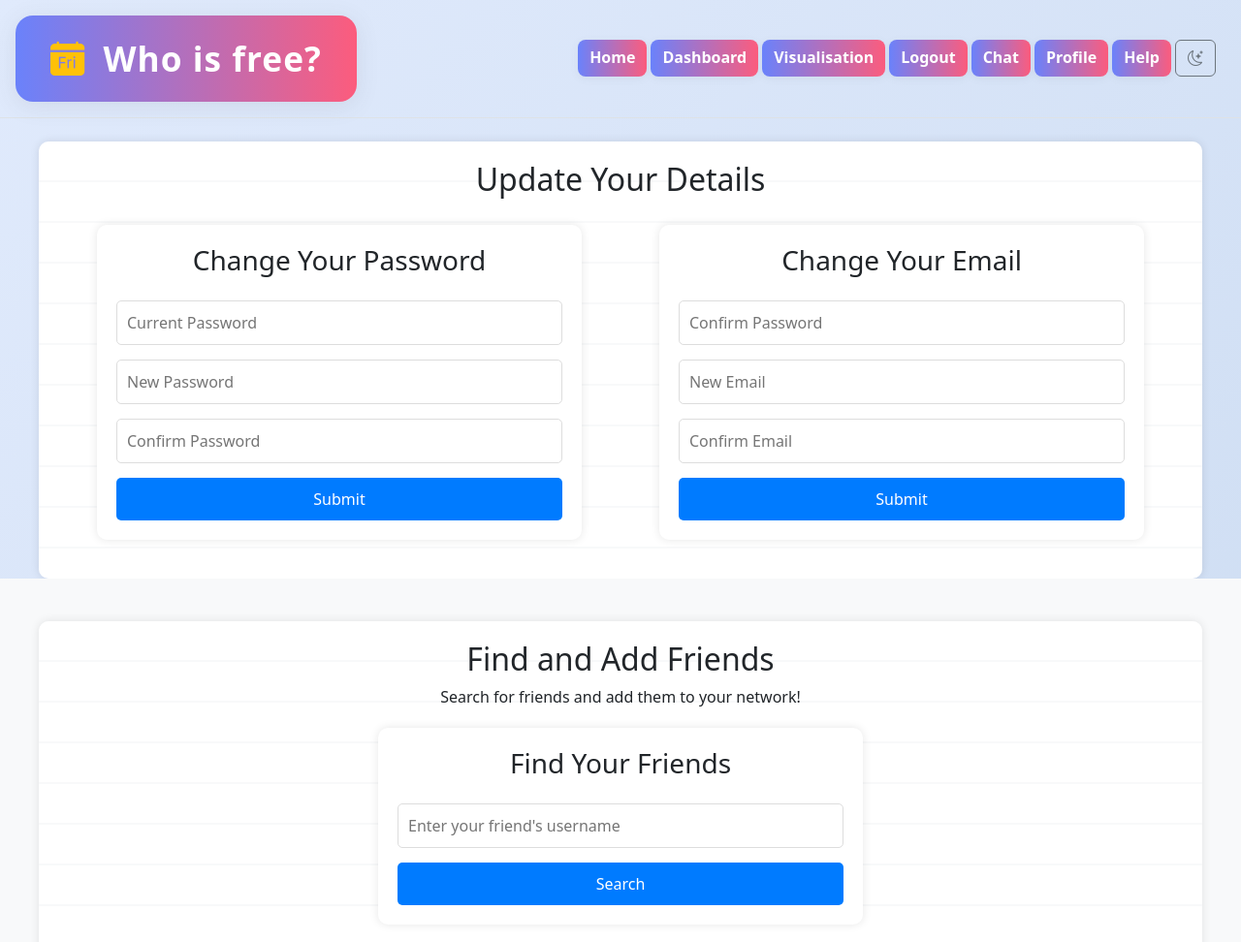
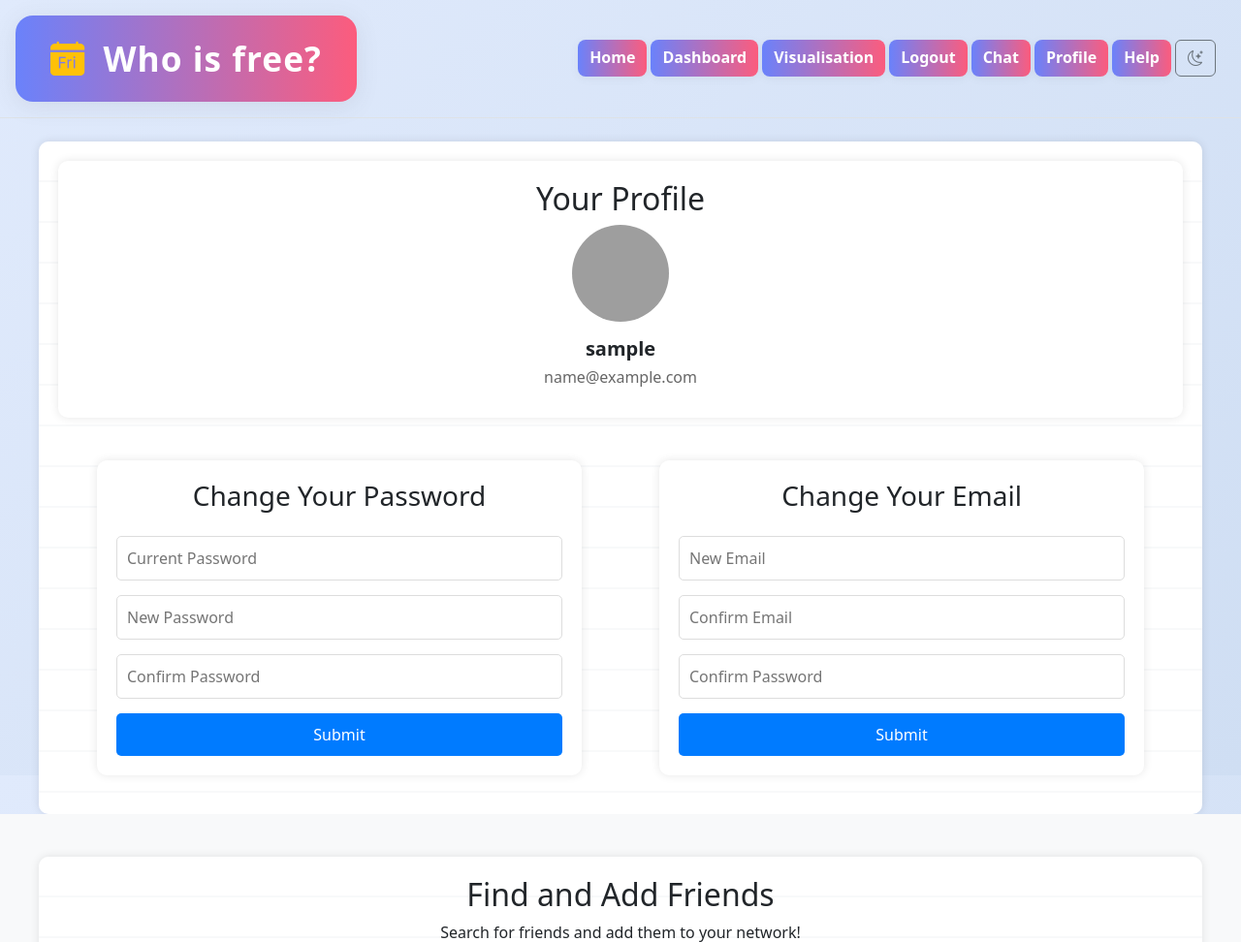
Before and after one commit to namhai2307/CITS3403_GROUP_PROJECT, a Flask app: page /profile in a window 1280 px wide. Shown: the top 972 px of the page at 97% size. Run offline with Flask 3, Linux system fonts and the light colour scheme; the visitor is signed in with stand-in values (Sample User, id 1); data that the repository does not hold is empty; parts of the project's set-up code (start-up, migrations or seed data) failed here and were passed over; some libraries are stand-ins or nearby versions; grey boxes are pictures that could not be loaded.

Commit message:
Added change email & password functionality for users

```diff
--- a/app/routes.py
+++ b/app/routes.py
@@ -504,7 +504,7 @@ def remove_friend(friend_id):
 @login_required
 def cancel_friend_request(friendship_id):
     """
-    Cancel a friend request sent by the current user.
+    Cancel a friend request sent by the
     """
     friendship = Friendship.query.get_or_404(friendship_id)
     if friendship.user_id == current_user.id and friendship.status == 'pending':
@@ -646,3 +646,66 @@ def get_messages(friend_id):
     ]
 
     return jsonify(messages_data)
+
+@main.route('/change_password', methods=['POST'])
+@login_required
+def change_password():
+    """
+    Handle password change for the logged-in user.
+    Checks on the backend to ensure the new password is not the same as the old one,
+    and that it meets the required criteria.
+    """
+    old_password = request.form.get('oldPassword')
+    new_password = request.form.get('newPassword')
+    conf_password = request.form.get('confPassword')
+
+    if not current_user.check_password(old_password):
+        flash('Current password is incorrect.', 'error')
+        return redirect(url_for('main.profile'))
+
+    if current_user.check_password(new_password):
+        flash('New password cannot be the same as the current password.', 'error')
+        return redirect(url_for('main.profile'))
+
+    if len(new_password) < 8:
+        flash('New password must be at least 8 characters long.', 'error')
+        return redirect(url_for('main.profile'))
+
+    if new_password != conf_password:
+        flash('New passwords do not match.', 'error')
+        return redirect(url_for('main.profile'))
+
+    current_user.set_password(new_password)
+    db.session.commit()
+    flash('Password changed successfully!', 'success')
+    return redirect(url_for('main.profile'))
+
+@main.route('/change_email', methods=['POST'])
+@login_required
+def change_email():
+    """
+    Handle email change for the logged-in user.
+    Checks on the backend to ensure the new email is not the same as the old one,
+    and that it meets the required criteria.
+    """
+    password = request.form.get('password')
+    new_email = request.form.get('newEmail')
+    conf_email = request.form.get('confEmail')
+
+    if not current_user.check_password(password):
+        flash('Password is incorrect.', 'error')
+        return redirect(url_for('main.profile'))
+
+    if new_email != conf_email:
+        flash('New emails do not match.', 'error')
+        return redirect(url_for('main.profile'))
+
+    existing_user = User.query.filter_by(email=new_email).first()
+    if existing_user:
+        flash('This email is already in use.', 'error')
+        return redirect(url_for('main.profile'))
+
+    current_user.email = new_email
+    db.session.commit()
+    flash('Email changed successfully!', 'success')
+    return redirect(url_for('main.profile'))
--- a/app/static/profilescript.js
+++ b/app/static/profilescript.js
@@ -55,3 +55,32 @@ document.getElementById('search-button').addEventListener('click', function () {
         });
     }
 });
+
+function validatePassword() {
+    const newPassword = document.getElementById('newPassword').value;
+    const confPassword = document.getElementById('confPassword').value;
+
+    if (newPassword !== confPassword) {
+        alert('New passwords do not match.');
+        return false;
+    }
+
+    if (newPassword.length < 8) {
+        alert('Password must be at least 8 characters long.');
+        return false;
+    }
+
+    return true;
+}
+
+function validateEmail() {
+    const newEmail = document.getElementById('newEmail').value;
+    const confEmail = document.getElementById('confEmail').value;
+
+    if (newEmail !== confEmail) {
+        alert('Emails do not match.');
+        return false;
+    }
+
+    return true;
+}
--- a/app/static/profilestyle.css
+++ b/app/static/profilestyle.css
@@ -119,6 +119,35 @@ h5 {
     background-color: #0056b3;
 }
 
+/* Profile details styling */
+.profile-details {
+    background: #ffffff;
+    border-radius: 10px;
+    box-shadow: 0 0 10px rgba(0, 0, 0, 0.1);
+    padding: 20px;
+    margin-bottom: 20px;
+    text-align: center;
+}
+
+.profile-details h3 {
+    font-size: 20px;
+    font-weight: bold;
+    margin-bottom: 5px;
+}
+
+.profile-details p {
+    font-size: 16px;
+    color: #666;
+    margin-bottom: 10px;
+}
+
+.profile-details img {
+    border-radius: 50%;
+    width: 100px;
+    height: 100px;
+    object-fit: cover;
+}
+
 /* Responsive profile and friend cards */
 @media (max-width: 992px) {
   #profile {
@@ -126,7 +155,9 @@ h5 {
   }
   .form-box {
     max-width: 100%;
+    margin: 20px;
     padding: 10px;
+    flex: 1;
   }
 }
 
--- a/app/templates/profile.html
+++ b/app/templates/profile.html
@@ -9,29 +9,39 @@
 <div class="container">
     <div id="content-area" class="mt-4">
         <div id="profile" class="content-section">
-            <h2 class="text-center">Update Your Details</h2>
+            <!-- User Profile Details -->
+            <div class="profile-details mb-4">
+                <h2 class="text-center">Your Profile</h2>
+                <div class="text-center">
+                    <img src="{{ url_for('static', filename='images/default_profile_pic.png') }}" alt="Profile Picture" class="profile-pic mb-3" style="width: 100px; height: 100px; border-radius: 50%;">
+                    <h3>{{ current_user.username }}</h3>
+                    <p>{{ current_user.email }}</p>
+                </div>
+            </div>
+
+            <!-- Change Password and Email -->
             <div class="d-flex flex-row">
                 <!-- Change Password -->
                 <div class="form-box" id="changePassword">
-                    <!-- <form action="{{ url_for('main.profile') }}" method="POST" id="changePassword"> -->
-                    <form>
+                    <form action="{{ url_for('main.change_password') }}" method="POST" onsubmit="return validatePassword()">
+                        <input type="hidden" name="csrf_token" value="{{ csrf_token() }}">
                         <h3 class="text-center mb-4">Change Your Password</h3>
                         <input type="password" id="oldPassword" name="oldPassword" class="input" placeholder="Current Password" required>
-                        <input type="password" id="newPassword" name="newPassword" class="input" placeholder="New Password" required>
+                        <input type="password" id="newPassword" name="newPassword" class="input" placeholder="New Password" minlength="8" required>
                         <input type="password" id="confPassword" name="confPassword" class="input" placeholder="Confirm Password" required>
-                        <button type="submit" class="btn btn-primary w-100"> Submit </button>
+                        <button type="submit" class="btn btn-primary w-100">Submit</button>
                     </form>
                 </div>
 
                 <!-- Change Email -->
                 <div class="form-box" id="updateEmail">
-                    <!-- <form action="{{ url_for('main.profile') }}" method="POST" id="changeEmail"> -->
-                    <form>
+                    <form action="{{ url_for('main.change_email') }}" method="POST" onsubmit="return validateEmail()">
+                        <input type="hidden" name="csrf_token" value="{{ csrf_token() }}">
                         <h3 class="text-center mb-4">Change Your Email</h3>
+                        <input type="email" id="newEmail" name="newEmail" class="input" placeholder="New Email" required>
+                        <input type="email" id="confEmail" name="confEmail" class="input" placeholder="Confirm Email" required>
                         <input type="password" id="password" name="password" class="input" placeholder="Confirm Password" required>
-                        <input type="text" id="newEmail" name="newEmail" class="input" placeholder="New Email" required>
-                        <input type="text" id="confEmail" name="confEmail" class="input" placeholder="Confirm Email" required>
-                        <button type="submit" class="btn btn-primary w-100"> Submit</button>
+                        <button type="submit" class="btn btn-primary w-100">Submit</button>
                     </form>
                 </div>
             </div>
```
